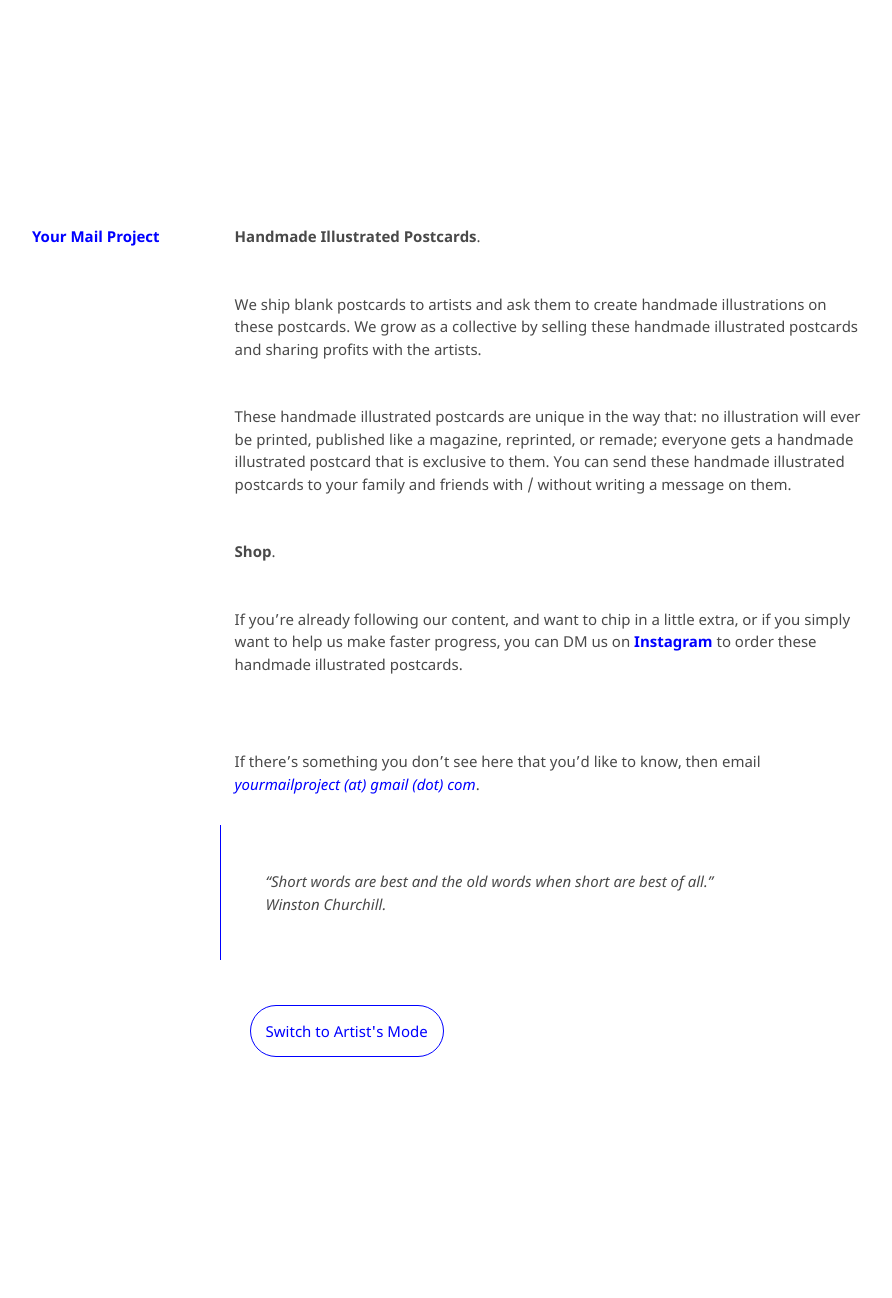
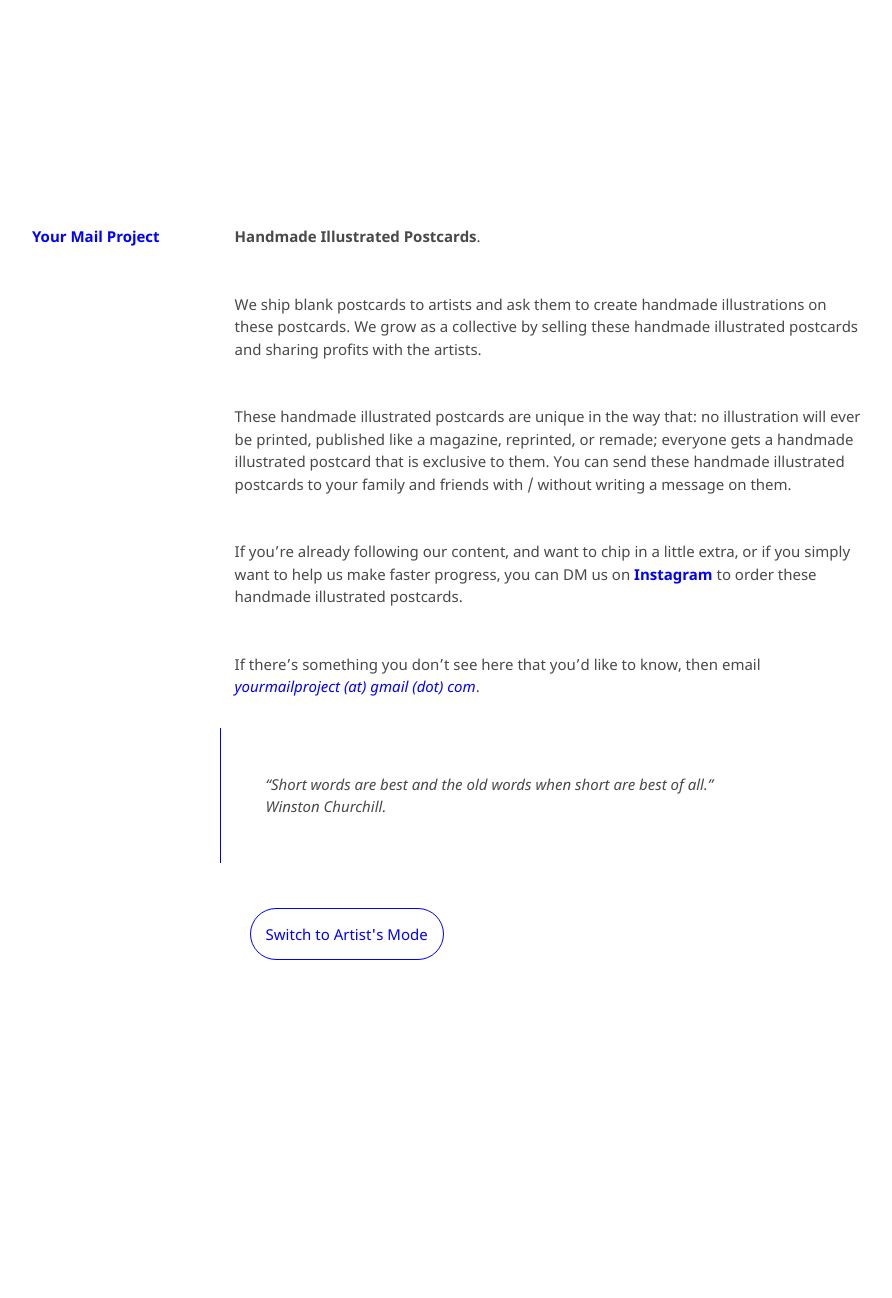
Before and after one commit to kvshvlin/yourmailproject, a Jekyll site: the page built from 2.md, in a window 1280 px wide. Shown: the whole page, without its empty margins (193-1085 px from the left). Built offline with Jekyll 4.4.1, drawn with Linux system fonts in a browser that asks for light colours; our own code applies the rules of GitHub Pages for plain Markdown files; after the commit the page ends 1200 px from its top, so only the background shows below that.

Commit message:
Update 2.md

```diff
--- a/2.md
+++ b/2.md
@@ -4,11 +4,7 @@ We ship blank postcards to artists and ask them to create handmade illustrations
 
 These handmade illustrated postcards are unique in the way that: no illustration will ever be printed, published like a magazine, reprinted, or remade; everyone gets a handmade illustrated postcard that is exclusive to them. You can send these handmade illustrated postcards to your family and friends with / without writing a message on them.
 
-**Shop**.
-
 If you’re already following our content, and want to chip in a little extra, or if you simply want to help us make faster progress, you can DM us on **<a href="https://www.instagram.com/yourmailproject" target="_blank">Instagram</a>** to order these handmade illustrated postcards.
-
-<div class="roadmap-spacer-1"></div>
 
 If there’s something you don’t see here that you’d like to know, then email
 [_yourmailproject (at) gmail (dot) com_](mailto: yourmailproject@gmail.com).
```
